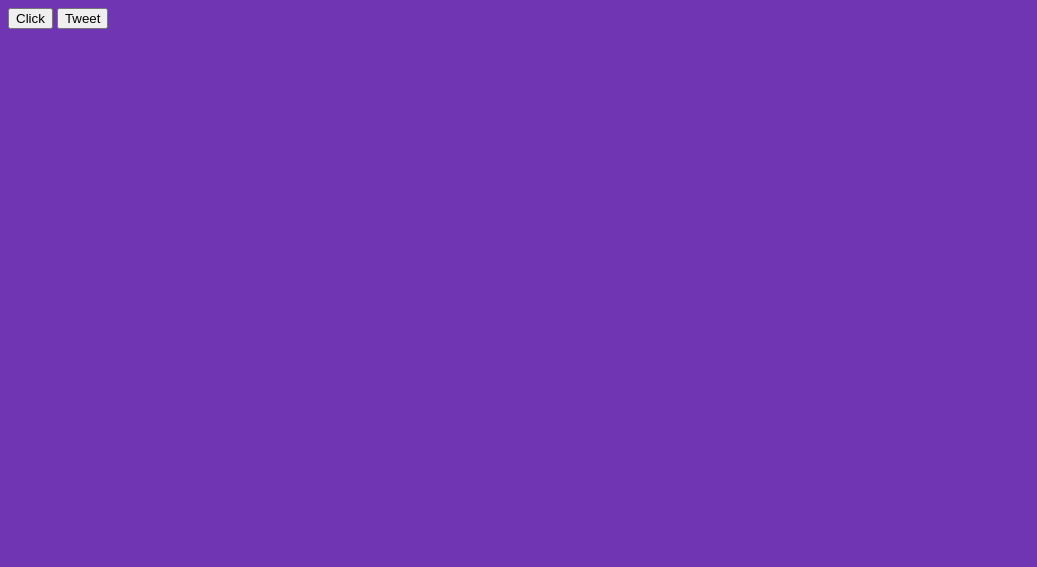
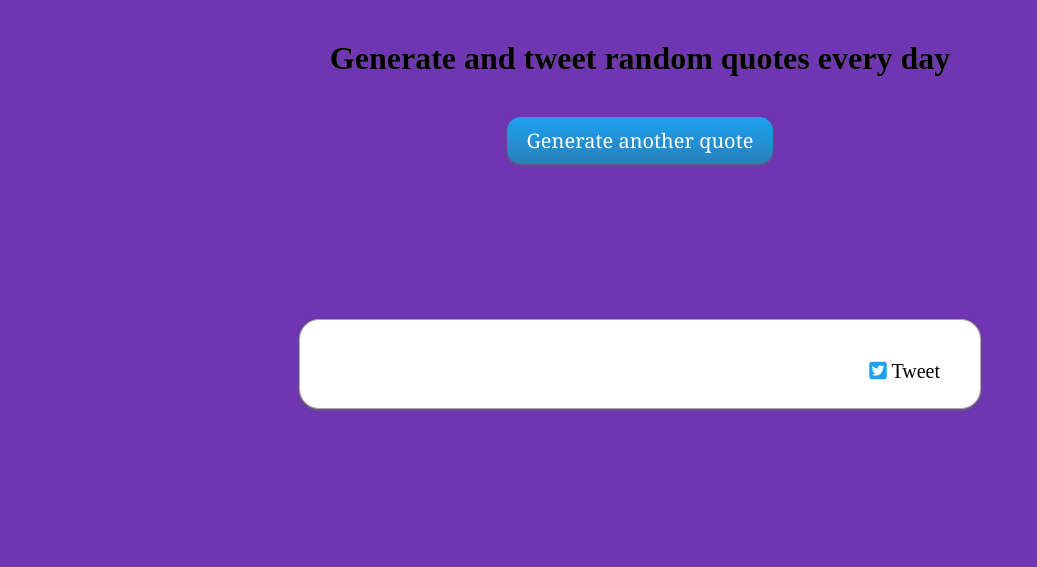
Before and after one commit to kasyanovamg/random_quotes, a plain HTML site: page index.html in a window 1280 px wide. Shown: the whole page, without its empty margins (0-1037 px from the left). Drawn offline with nearby package versions, Linux system fonts and the light colour scheme.

Commit message:
feat: added css styles

```diff
--- a/index.html
+++ b/index.html
@@ -5,15 +5,22 @@
 	<!-- jQuery from Google -->
 	<script src="https://ajax.googleapis.com/ajax/libs/jquery/3.2.1/jquery.min.js"></script>
 	<script src="https://cdnjs.cloudflare.com/ajax/libs/randomcolor/0.5.2/randomColor.min.js"></script>
+	<link rel="stylesheet" href="style.css">
+<!-- fonts -->
+	<link href="https://fonts.googleapis.com/css?family=Merriweather" rel="stylesheet">
+	<script src="https://use.fontawesome.com/67ad33a0da.js"></script>
 </head>
 <body>
-
-<div class="quote"></div>
-<button id="generate">Click</button>
-<button><a id="tweet" target="_blank">Tweet</a> </button>
-
-
-
+	<h1>Generate and tweet random quotes every day</h1>
+	<div class="button">
+	<button class="btn" id="generate">Generate another quote</button>
+	</div>
+	<div class="container">
+		<div class="box">
+			<div class="quote"></div>
+			<a id="tweet" target="_blank"><i class="fa fa-twitter-square" aria-hidden="true"></i> Tweet </a>
+		</div>
+	</div>
 
 <script src="script.js"></script>
 </body>
--- a/script.js
+++ b/script.js
@@ -10,19 +10,25 @@ function getQuote() {
 	var url = "https://api.forismatic.com/api/1.0/?method=getQuote&lang=en&format=jsonp&jsonp=?";
         $.getJSON(url, function(json) {
         	if (json.quoteAuthor === "") {
-        		json.quoteAuthor = "Unknown Author";
+        		json.quoteAuthor = "Unknown";
         	}
   			var html = "";
 
-  			html += "<div class = 'quotes'>";
-    		html += "<strong>" + json.quoteAuthor + "</strong>: " + json.quoteText + "<br>";
-  			html += "</div><br>";
+  			html += "<div class = 'text'>";
+  			html += '<i class="fa fa-quote-left" aria-hidden="true"></i>' + ' ';
+  			html += json.quoteText;
+  			html += "</div><br>"
+  			html += "<div class = 'author'>";
+  			html += '<i class="fa fa-quote-right" aria-hidden="true"></i>' + ' ';
+  			html += json.quoteAuthor;
+  			html += "</div><br>"
 
 			$(".quote").html(html);
 
     	$("#tweet").on("click", function(){
-      	$(this).attr("href", "https://twitter.com/intent/tweet?text=" + json.quoteText + " - " + json.quoteAuthor)
-	});
+      		$(this).attr("href", "https://twitter.com/intent/tweet?text=" + json.quoteText + " ~ " + json.quoteAuthor);
+		});
+
 	});
     var color = randomColor();
 	$("body").css("background", color);
--- /dev/null
+++ b/style.css
@@ -0,0 +1,86 @@
+h1 {
+	text-align: center;
+	text-shadow: -0.3px 0 #666666, 0 0.3px #666666, 0.3px 0 #666666, 0 -0.3px #666666;
+	margin: 40px;
+}
+.container {
+	height: 50vh;
+  	display: flex;
+  	justify-content: center;
+ 	align-items: center;
+}
+.box {
+	margin: 0 auto;
+	width: 600px;
+	background: white;
+	padding: 40px 40px 25px 40px;
+	border: 1px solid #a5a5a5;
+	border-radius: 20px;
+	box-shadow: 0px 1px 3px #666666;
+}
+.quote {
+	font-family: 'Merriweather', serif;
+	font-size: 20px;
+}
+.author {
+	text-align: right;
+	font-style: italic;
+	color: #757575;
+}
+.fa-quote-left {
+	color: #757575;
+}
+#tweet {
+	float: right;
+	font-size: 20px;
+}
+.fa-twitter-square {
+	color: #1da1f2;
+}
+#tweet:hover {
+	cursor: pointer;
+	color: #1da1f2;
+}
+a:visited {
+	text-decoration: none;
+	color:#000;
+}
+a:-webkit-any-link {
+    text-decoration: none;
+}
+.button {
+  	display: flex;
+  	justify-content: center;
+ 	align-items: center;
+}
+.btn {
+  background: #1da1f2;
+  background-image: -webkit-linear-gradient(top, #1da1f2, #2980b9);
+  background-image: -moz-linear-gradient(top, #1da1f2, #2980b9);
+  background-image: -ms-linear-gradient(top, #1da1f2, #2980b9);
+  background-image: -o-linear-gradient(top, #1da1f2, #2980b9);
+  background-image: linear-gradient(to bottom, #1da1f2, #2980b9);
+  -webkit-border-radius: 14;
+  -moz-border-radius: 14;
+  border-radius: 14px;
+  -webkit-box-shadow: 0px 1px 3px #666666;
+  -moz-box-shadow: 0px 1px 3px #666666;
+  box-shadow: 0px 1px 3px #666666;
+  font-family: Georgia;
+  color: #ffffff;
+  font-size: 20px;
+  padding: 10px 20px 10px 20px;
+  text-decoration: none;
+  border: none;
+  outline:none;
+}
+
+.btn:hover {
+  background: #2679ad;
+  background-image: -webkit-linear-gradient(top, #2679ad, #1b5880);
+  background-image: -moz-linear-gradient(top, #2679ad, #1b5880);
+  background-image: -ms-linear-gradient(top, #2679ad, #1b5880);
+  background-image: -o-linear-gradient(top, #2679ad, #1b5880);
+  background-image: linear-gradient(to bottom, #2679ad, #1b5880);
+  text-decoration: none;
+}
```
